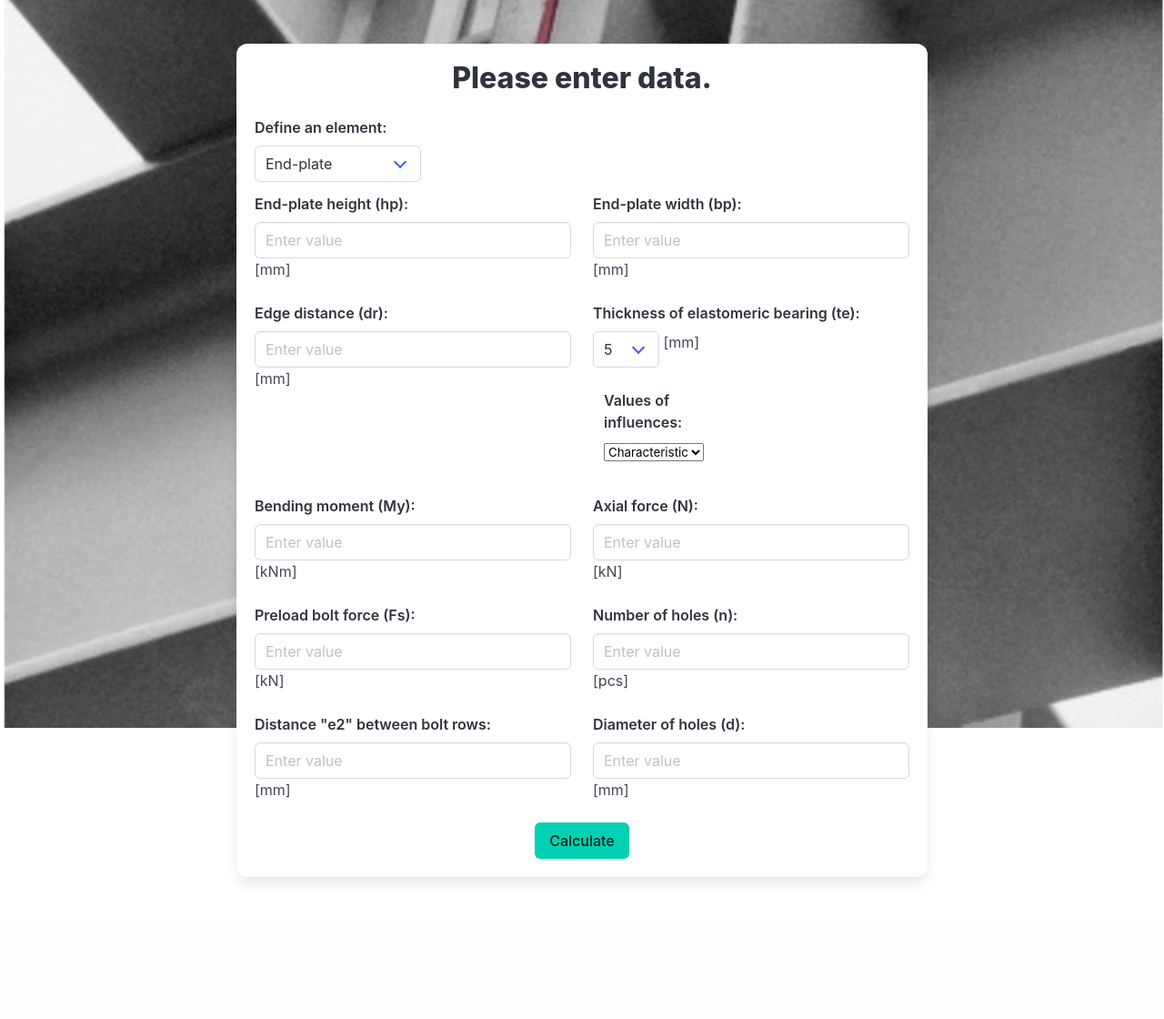
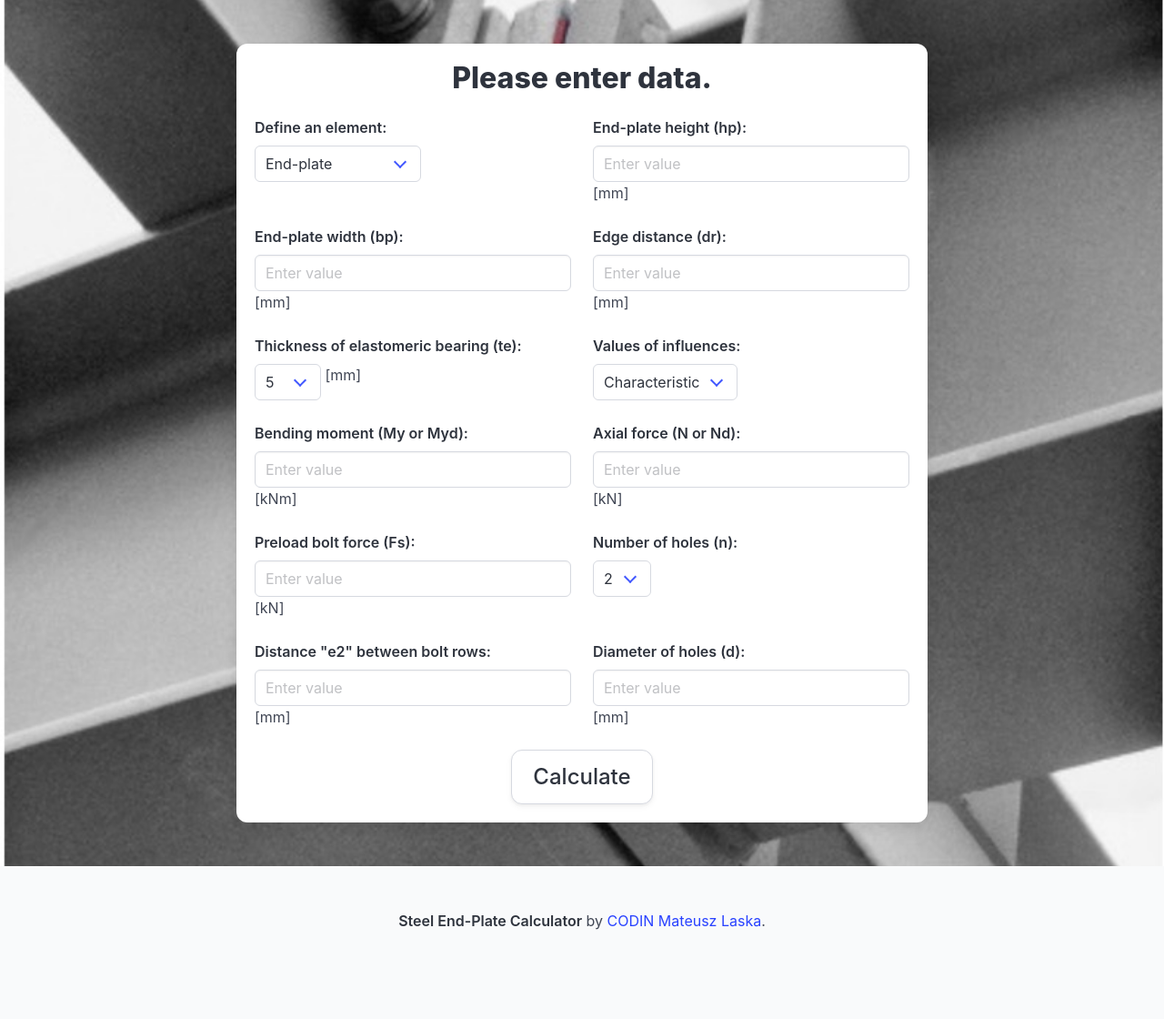
Before and after one commit to mateo139/CICORE_CS50, a Flask app: page /input in a window 1280 px wide. Shown: the whole page at 91% size. Before the commit the page ends 969 px from the top, so only its background shows below. Run offline with Flask 3, Linux system fonts and the light colour scheme.

Commit message:
UI improvements

```diff
--- a/static/styles2.css
+++ b/static/styles2.css
@@ -1,10 +1,30 @@
-.back-photo {
-    background-image: url('./welcome_image.jpg');
+.welcome-box {
+    background-color: rgba(0, 0, 0, 0.9);
+    /* Light blue background with transparency */
+    border-radius: 10px;
+    /* Rounded corners */
+    padding: 30px;
+    /* Add padding inside the box */
+    box-shadow: 0 4px 8px rgba(0, 0, 0, 0.1);
+    /* Subtle shadow for depth */
+}
+
+.hero.background-image {
+    background-image: url('/static/welcome_image.jpg');
+    /* Replace with your image path */
     background-size: cover;
-    background-repeat: no-repeat;
     background-position: center;
-    height: 100vh;
-    width: 100%;
-    position: relative;
-    z-index: 1;
 }
+
+
+.button.is-primary {
+    background-color: #3273dc;
+    /* Bulma's primary color */
+    border-color: #3273dc;
+}
+
+.button.is-primary:hover {
+    background-color: #275aa8;
+    /* Darker shade for hover effect */
+    border-color: #275aa8;
+}
--- a/templates/form.html
+++ b/templates/form.html
@@ -7,6 +7,23 @@
     <title>Welcome!</title>
     <link rel="stylesheet" href="https://cdn.jsdelivr.net/npm/bulma@1.0.2/css/bulma.min.css">
     <link rel="stylesheet" href="{{ url_for('static', filename='styles2.css') }}">
+    <script>
+        function toggleInputs() {
+            var choice = document.getElementById("choice").value;
+            var endPlateFields = document.querySelectorAll(".end-plate");
+            var elastomericFields = document.querySelectorAll(".elastomeric");
+
+            if (choice === "p") {
+                endPlateFields.forEach(el => el.style.display = "block");
+                elastomericFields.forEach(el => el.style.display = "none");
+            } else {
+                endPlateFields.forEach(el => el.style.display = "none");
+                elastomericFields.forEach(el => el.style.display = "block");
+            }
+        }
+
+        window.onload = toggleInputs;
+    </script>
 </head>
 
 <body>
@@ -19,8 +36,8 @@
                             <h1 class="title has-text-centered">Please enter data.</h1>
 
                             <form action="/calculate" method="POST" id="calculation-form">
-
-                                <div class="field">
+                                <div class="columns is-multiline">
+                                    <div class="column is-6">
                                         <label class="label">Define an element:</label>
                                         <div class="control">
                                             <div class="select">
@@ -32,36 +49,42 @@
                                         </div>
                                     </div>
 
-                                <div class="columns is-multiline">
-                                    <div class="column is-6">
-                                        <div class="field">
+                                    <div class="column is-6 end-plate">
                                         <label class="label">End-plate height (hp):</label>
                                         <div class="control">
-                                                <input class="input" type="text" name="hp" required
-                                                    placeholder="Enter value"> [mm]
+                                            <input class="input" type="text" name="hp" placeholder="Enter value"> [mm]
                                         </div>
                                     </div>
-                                    </div>
-                                    <div class="column is-6">
-                                        <div class="field">
+
+                                    <div class="column is-6 end-plate">
                                         <label class="label">End-plate width (bp):</label>
                                         <div class="control">
-                                                <input class="input" type="text" name="bp" required
-                                                    placeholder="Enter value"> [mm]
+                                            <input class="input" type="text" name="bp" placeholder="Enter value"> [mm]
                                         </div>
                                     </div>
-                                    </div>
-                                    <div class="column is-6">
-                                        <div class="field">
+
+                                    <div class="column is-6 end-plate">
                                         <label class="label">Edge distance (dr):</label>
                                         <div class="control">
-                                                <input class="input" type="text" name="dr" required
-                                                    placeholder="Enter value"> [mm]
+                                            <input class="input" type="text" name="dr" placeholder="Enter value"> [mm]
                                         </div>
                                     </div>
+
+                                    <div class="column is-6 elastomeric">
+                                        <label class="label">Elastomeric height (he):</label>
+                                        <div class="control">
+                                            <input class="input" type="text" name="he" placeholder="Enter value"> [mm]
                                         </div>
+                                    </div>
+
+                                    <div class="column is-6 elastomeric">
+                                        <label class="label">Elastomeric width (be):</label>
+                                        <div class="control">
+                                            <input class="input" type="text" name="be" placeholder="Enter value"> [mm]
+                                        </div>
+                                    </div>
+
                                     <div class="column is-6">
-                                        <div class="field">
                                         <label class="label">Thickness of elastomeric bearing (te):</label>
                                         <div class="control">
                                             <div class="select">
@@ -74,62 +97,63 @@
                                             </div> [mm]
                                         </div>
                                     </div>
+
                                     <div class="column is-6">
                                         <label class="label">Values of influences: </label>
+                                        <div class="control">
+                                            <div class="select">
                                                 <select name="influence_choice" required>
                                                     <option value="c" selected>Characteristic</option>
                                                     <option value="d">Design</option>
                                                 </select>
                                             </div>
+                                        </div>
+                                    </div>
 
+                                    <div class="column is-6">
+                                        <label class="label">Bending moment (My or Myd):</label>
+                                        <div class="control">
+                                            <input class="input" type="text" name="My" placeholder="Enter value"> [kNm]
                                         </div>
+                                    </div>
+
                                     <div class="column is-6">
-                                        <div class="field">
-                                            <label class="label">Bending moment (My):</label>
+                                        <label class="label">Axial force (N or Nd):</label>
                                         <div class="control">
-                                                <input class="input" type="text" name="My" placeholder="Enter value">
-                                                [kNm]
+                                            <input class="input" type="text" name="N" placeholder="Enter value"> [kN]
+                                        </div>
+                                    </div>
+
+                                    <div class="column is-6">
+                                        <label class="label">Preload bolt force (Fs):</label>
+                                        <div class="control">
+                                            <input class="input" type="text" name="Fs" placeholder="Enter value"> [kN]
+                                        </div>
+                                    </div>
+
+                                    <div class="column is-6">
+                                        <label class="label">Number of holes (n):</label>
+                                        <div class="control">
+                                            <div class="select">
+                                                <select name="n" required>
+                                                    <option value="2">2</option>
+                                                    <option value="4">4</option>
+                                                    <option value="6">6</option>
+                                                    <option value="8">8</option>
+                                                </select>
                                             </div>
                                         </div>
                                     </div>
+
                                     <div class="column is-6">
-                                        <div class="field">
-                                            <label class="label">Axial force (N):</label>
-                                            <div class="control">
-                                                <input class="input" type="text" name="N" placeholder="Enter value">
-                                                [kN]
-                                            </div>
-                                        </div>
-                                    </div>
-                                    <div class="column is-6">
-                                        <div class="field">
-                                            <label class="label">Preload bolt force (Fs):</label>
-                                            <div class="control">
-                                                <input class="input" type="text" name="Fs" placeholder="Enter value">
-                                                [kN]
-                                            </div>
-                                        </div>
-                                    </div>
-                                    <div class="column is-6">
-                                        <div class="field">
-                                            <label class="label">Number of holes (n):</label>
-                                            <div class="control">
-                                                <input class="input" type="text" name="n" required
-                                                    placeholder="Enter value"> [pcs]
-                                            </div>
-                                        </div>
-                                    </div>
-                                    <div class="column is-6">
-                                        <div class="field">
                                         <label class="label">Distance "e2" between bolt rows:</label>
                                         <div class="control">
                                             <input class="input" type="text" name="e2" required
                                                 placeholder="Enter value"> [mm]
                                         </div>
                                     </div>
-                                    </div>
+
                                     <div class="column is-6">
-                                        <div class="field">
                                         <label class="label">Diameter of holes (d):</label>
                                         <div class="control">
                                             <input class="input" type="text" name="d" required
@@ -137,10 +161,9 @@
                                         </div>
                                     </div>
                                 </div>
-                                </div>
 
                                 <div class="field has-text-centered">
-                                    <button type="submit" class="button is-primary">Calculate</button>
+                                    <button type="submit" class="button is-blue is-large">Calculate</button>
                                 </div>
                             </form>
                         </div>
@@ -149,6 +172,18 @@
             </div>
         </div>
     </section>
+
+    <footer class="footer">
+        <div class="content has-text-centered">
+            <p>
+                <strong>Steel End-Plate Calculator</strong> by
+                <a href="https://codin.com.pl" target="_blank">CODIN Mateusz Laska</a>.
+            </p>
+        </div>
+    </footer>
+
 </body>
 
+
+
 </html>
--- a/test_app.py
+++ b/test_app.py
@@ -71,7 +71,7 @@ def test_2_z0_calculation():
 
 def test_2_hm_and_sigma_vorh_calculation():
     """Test the get_characteristic_influences function"""
-    My, N, Fs = get_characteristic_influences("d", My_d=140, Nd=280, Fs=30)
+    My, N, Fs = get_characteristic_influences("d", My=140, N=280, Fs=30)
     assert My == 100
     assert N == 200
     assert Fs == 30
```
Also changed, not shown: calculation.py (+4 -6 lines), templates/result.html (+39 -20 lines), templates/welcome.html (+15 -3 lines), utils.py (+4 -3 lines), readme.md. Lines whose indentation alone changed are shown as unchanged.
